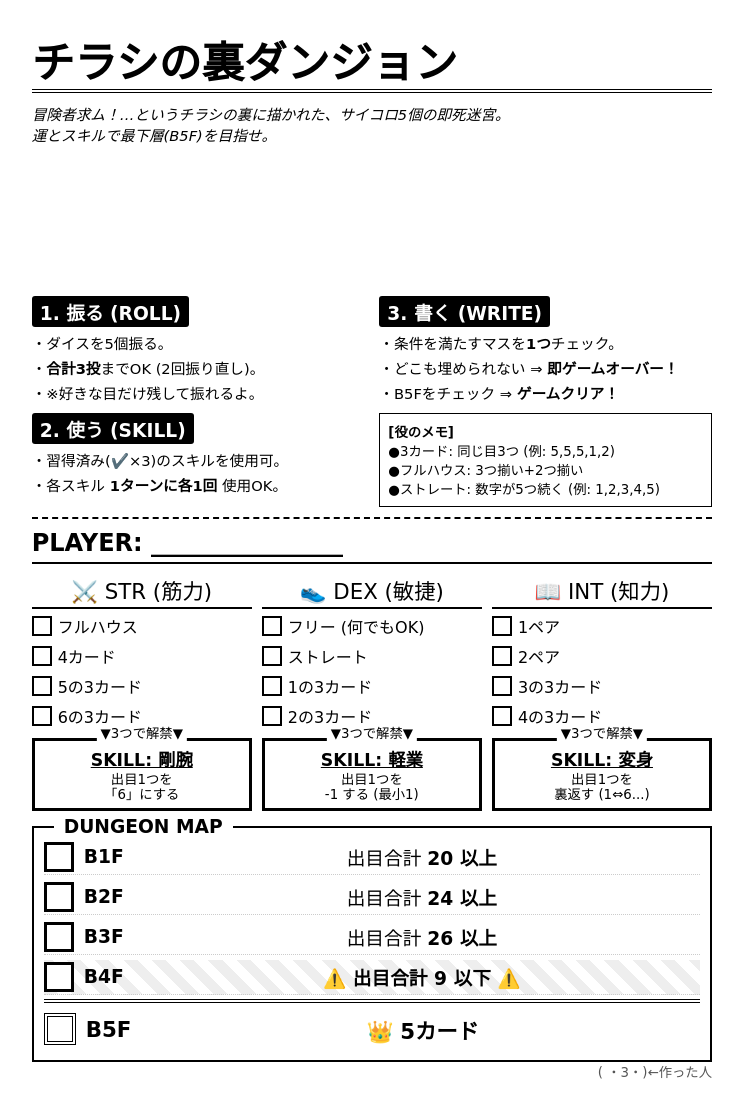
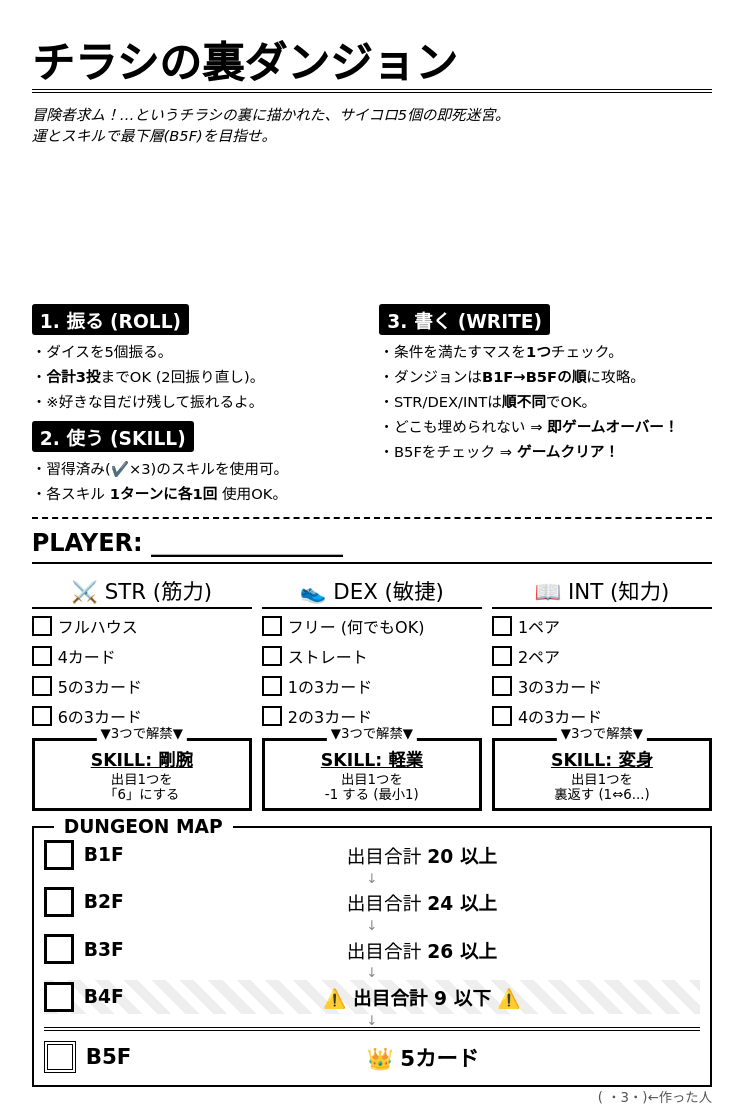
Before and after one commit to puniu3/flyer, a website: page print/flyerdungeon.html in a window 1280 px wide. Shown: the whole page, without its empty margins (25-768 px from the left). Drawn offline with Linux system fonts and the light colour scheme; a web font is replaced by a local one.

Commit message:
rulebook

```diff
--- a/flyerdungeon.yaml
+++ b/flyerdungeon.yaml
@@ -75,7 +75,6 @@ categories:
       prerequisite: null
       condition:
         type: full_house
-        allow_five_of_a_kind_as_full_house: true
 
     - id: str_four_of_a_kind
       group: str
@@ -139,7 +138,6 @@ categories:
       condition:
         type: pair
         pair_count: 2
-        allow_four_of_a_kind_as_two_pair: true
 
     - id: int_three_of_a_kind_3
       group: int
--- a/print/mock.html
+++ b/print/flyerdungeon.html
@@ -22,7 +22,7 @@
         background: #fff;
         color: #000;
         width: 210mm;
-        height: 296mm; /* A4 height approx */
+        height: 296mm;
         box-sizing: border-box;
         display: flex;
         flex-direction: column;
@@ -36,7 +36,7 @@
         flex-direction: column;
     }
 
-    /* 共通スタイル */
+    /* Common styles */
     h1, h2, h3, p, ul { margin: 0; padding: 0; }
     ul { list-style: none; }
     .box { border: 2px solid #000; padding: 5px; }
@@ -44,10 +44,10 @@
     .center { text-align: center; }
     .bold { font-weight: bold; }
 
-    /* --- 上半分：ルールセクション --- */
+    /* --- Top half: Rules section --- */
     .top-section {
         flex: 0 0 45%;
-        border-bottom: 2px dashed #000; /* キリトリ線 */
+        border-bottom: 2px dashed #000;
         padding-bottom: 10px;
         margin-bottom: 10px;
         display: flex;
@@ -83,14 +83,7 @@
     .rule-box li { margin-bottom: 4px; padding-left: 1em; text-indent: -1em;}
     .rule-box li::before { content: "・"; }
 
-    .yaku-list {
-        margin-top: 10px;
-        border: 1px solid #000;
-        padding: 8px;
-        font-size: 10pt;
-    }
-
-    /* --- 下半分：プレイシート --- */
+    /* --- Bottom half: Play sheet --- */
     .bottom-section {
         flex: 1;
         display: flex;
@@ -105,7 +98,7 @@
         padding-bottom: 5px;
     }
 
-    /* 3カラム（Stats） */
+    /* 3 columns (Stats) */
     .stats-container {
         display: grid;
         grid-template-columns: 1fr 1fr 1fr;
@@ -134,7 +127,7 @@
         background: #fff;
     }
 
-    /* スキルボックス */
+    /* Skill box */
     .skill-box {
         margin-top: 10px;
         border: 3px solid #000;
@@ -154,7 +147,7 @@
     .skill-name { font-weight: bold; font-size: 13pt; text-decoration: underline; }
     .skill-desc { font-size: 10pt; line-height: 1.1; margin-top: 2px;}
 
-    /* ダンジョンエリア */
+    /* Dungeon area */
     .dungeon-container {
         flex: 1;
         display: flex;
@@ -179,13 +172,22 @@
         display: flex;
         align-items: center;
         font-size: 14pt;
-        border-bottom: 1px dotted #ccc;
         padding: 2px 0;
     }
     .floor-row:last-child { border-bottom: none; }
     .floor-id { width: 60px; font-weight: bold; }
     .floor-cond { flex: 1; text-align: center; }
     .floor-cb { width: 24px; height: 24px; border: 3px solid #000; margin-right: 10px;}
+
+    /* Arrow between floors */
+    .floor-arrow {
+        width: 100%;
+        text-align: center;
+        font-size: 10pt;
+        color: #888;
+        padding: 0;
+        line-height: 1;
+    }
 
     .trap-floor {
         color: #000;
@@ -198,7 +200,7 @@
         padding-top: 10px;
     }
 
-    /* フッター */
+    /* Footer */
     .footer-credit {
         margin-top: auto;
         text-align: right;
@@ -206,7 +208,7 @@
         color: #555;
     }
 
-    /* 印刷時の設定 */
+    /* Print settings */
     @media print {
         body { -webkit-print-color-adjust: exact; }
     }
@@ -246,15 +248,11 @@
                     <h2>3. 書く (WRITE)</h2>
                     <ul>
                         <li>条件を満たすマスを<span class="bold">1つ</span>チェック。</li>
+                        <li>ダンジョンは<span class="bold">B1F→B5Fの順</span>に攻略。</li>
+                        <li>STR/DEX/INTは<span class="bold">順不同</span>でOK。</li>
                         <li>どこも埋められない ⇒ <span class="bold">即ゲームオーバー！</span></li>
                         <li>B5Fをチェック ⇒ <span class="bold">ゲームクリア！</span></li>
                     </ul>
-                </div>
-                <div class="yaku-list">
-                    <span class="bold">[役のメモ]</span><br>
-                    ●3カード: 同じ目3つ (例: 5,5,5,1,2)<br>
-                    ●フルハウス: 3つ揃い+2つ揃い<br>
-                    ●ストレート: 数字が5つ続く (例: 1,2,3,4,5)<br>
                 </div>
             </div>
         </div>
@@ -317,21 +315,25 @@
                 <div class="floor-id">B1F</div>
                 <div class="floor-cond">出目合計 <span class="bold">20 以上</span></div>
             </div>
+            <div class="floor-arrow">↓</div>
             <div class="floor-row">
                 <div class="cb floor-cb"></div>
                 <div class="floor-id">B2F</div>
                 <div class="floor-cond">出目合計 <span class="bold">24 以上</span></div>
             </div>
+            <div class="floor-arrow">↓</div>
             <div class="floor-row">
                 <div class="cb floor-cb"></div>
                 <div class="floor-id">B3F</div>
                 <div class="floor-cond">出目合計 <span class="bold">26 以上</span></div>
             </div>
+            <div class="floor-arrow">↓</div>
             <div class="floor-row trap-floor">
                 <div class="cb floor-cb"></div>
                 <div class="floor-id">B4F</div>
                 <div class="floor-cond">⚠️ 出目合計 <span class="bold">9 以下</span> ⚠️</div>
             </div>
+            <div class="floor-arrow">↓</div>
             <div class="floor-row boss-floor">
                 <div class="cb floor-cb" style="border:4px double #000;"></div>
                 <div class="floor-id">B5F</div>
```
